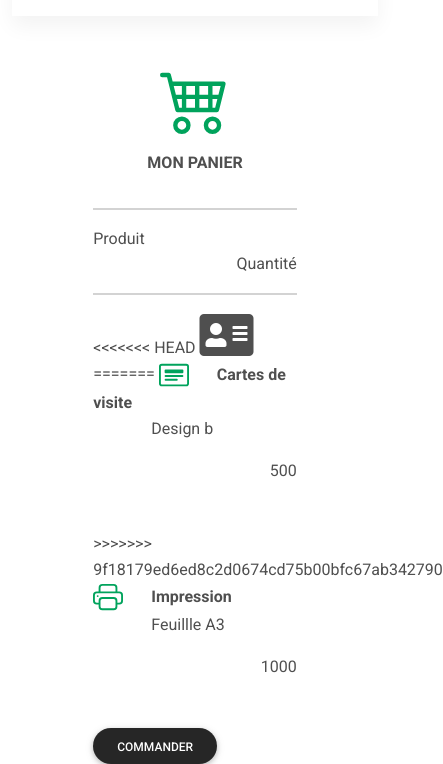
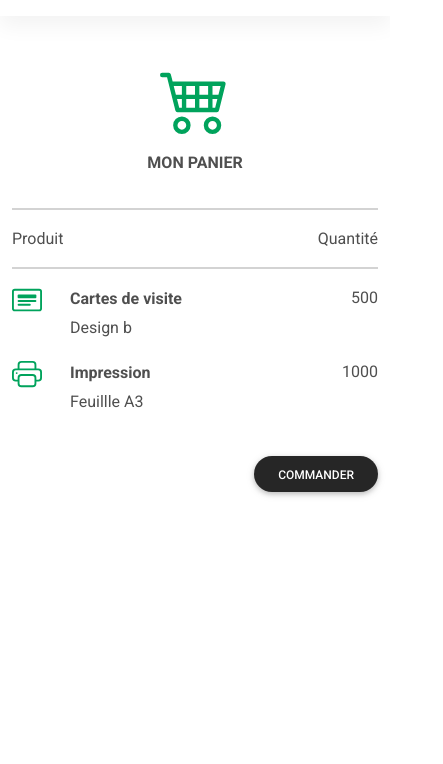
Before and after one commit to cpnv-mediamatique/espace-pao-design-gabriel-cesar, a plain HTML site: page panier.html in a window 390 px wide. Shown: the part 89-853 px from the top of the page, 443 px wide, since content can reach past the window. Drawn offline with Linux system fonts and the light colour scheme.

Commit message:
Responsivité

```diff
--- a/panier.html
+++ b/panier.html
@@ -21,7 +21,7 @@
 <body>
   <!-- Start your project here-->
   <!-- Image and text -->
-  <div class="container-fluid">
+  <div class="container-max-widths">
     <nav class="navbar navbar-dark primary-color retourSansDeco">
 
       <div class="m-4">
@@ -37,7 +37,7 @@
   </div>
   </nav>
   </div>
-  <div class="container col-7">
+  <div class="container col-md-8">
     <div class="row">
       <div id="svg_panier" class="mt-5">
         <svg xmlns="http://www.w3.org/2000/svg" width="70" height="70" fill="#00A35C" class="bi bi-cart4"
@@ -53,40 +53,41 @@
 
 
     <hr size="4px">
-    <div class="row">
-      <div class="col-sm">Produit</div>
-      <div class="d-flex col-sm justify-content-end">Quantité</div>
+    <div class="row ">
+      <div class="col">Produit</div>
+      <div class="col text-end">Quantité</div>
 
     </div>
     <hr size="4px">
 
     <div class="row">
-      <div class="col-sm">
-<<<<<<< HEAD
-        <i class="fas fa-address-card fa-3x"></i>
-=======
+      <div class="col-8">
         <svg xmlns="http://www.w3.org/2000/svg" width="30" height="30" fill="#00A35C" class="bi bi-card-heading" viewBox="0 0 16 16">
           <path d="M14.5 3a.5.5 0 0 1 .5.5v9a.5.5 0 0 1-.5.5h-13a.5.5 0 0 1-.5-.5v-9a.5.5 0 0 1 .5-.5h13zm-13-1A1.5 1.5 0 0 0 0 3.5v9A1.5 1.5 0 0 0 1.5 14h13a1.5 1.5 0 0 0 1.5-1.5v-9A1.5 1.5 0 0 0 14.5 2h-13z"/>
           <path d="M3 8.5a.5.5 0 0 1 .5-.5h9a.5.5 0 0 1 0 1h-9a.5.5 0 0 1-.5-.5zm0 2a.5.5 0 0 1 .5-.5h6a.5.5 0 0 1 0 1h-6a.5.5 0 0 1-.5-.5zm0-5a.5.5 0 0 1 .5-.5h9a.5.5 0 0 1 .5.5v1a.5.5 0 0 1-.5.5h-9a.5.5 0 0 1-.5-.5v-1z"/>
         </svg>
         <span class="m-4 font-weight-bold">Cartes de visite</span>
-        <p class="design">Design b </p>
-        <p class="d-flex col-sm justify-content-end mb-5">500</p>
->>>>>>> 9f18179ed6ed8c2d0674cd75b00bfc67ab342790
+        <p class="design">Design b</p>
       </div>
+      <div class="col-4">
+        <span class="d-flex col-sm justify-content-end mb-5">500</span>
+      </div>
+
       <div class="w-100"></div>
-          <div class="col-sm">
+          <div class="col-8">
           <svg xmlns="http://www.w3.org/2000/svg" width="30" height="30" fill="#00A35C" class="bi bi-printer" viewBox="0 0 16 16">
             <path d="M2.5 8a.5.5 0 1 0 0-1 .5.5 0 0 0 0 1z"/>
             <path d="M5 1a2 2 0 0 0-2 2v2H2a2 2 0 0 0-2 2v3a2 2 0 0 0 2 2h1v1a2 2 0 0 0 2 2h6a2 2 0 0 0 2-2v-1h1a2 2 0 0 0 2-2V7a2 2 0 0 0-2-2h-1V3a2 2 0 0 0-2-2H5zM4 3a1 1 0 0 1 1-1h6a1 1 0 0 1 1 1v2H4V3zm1 5a2 2 0 0 0-2 2v1H2a1 1 0 0 1-1-1V7a1 1 0 0 1 1-1h12a1 1 0 0 1 1 1v3a1 1 0 0 1-1 1h-1v-1a2 2 0 0 0-2-2H5zm7 2v3a1 1 0 0 1-1 1H5a1 1 0 0 1-1-1v-3a1 1 0 0 1 1-1h6a1 1 0 0 1 1 1z"/>
           </svg>
           <span class="m-4 font-weight-bold">Impression</span>
           <p class="design">Feuillle A3 </p>
-          <span class="d-flex col-sm justify-content-end mb-5">1000</span>
+        </div>
+        <div class="col-4">
+          <span class="d-flex justify-content-end mb-5">1000</span>
         </div>
       <div class="w-100"></div>
       <div class="col-sm">
-        <button type="button" class="btn btn-dark btn-rounded">COMMANDER</button>
+        <button type="button" class="btn btn-dark btn-rounded fa-pull-right mt-4 ml-5">COMMANDER</button>
       </div>
 </div>
 
```
